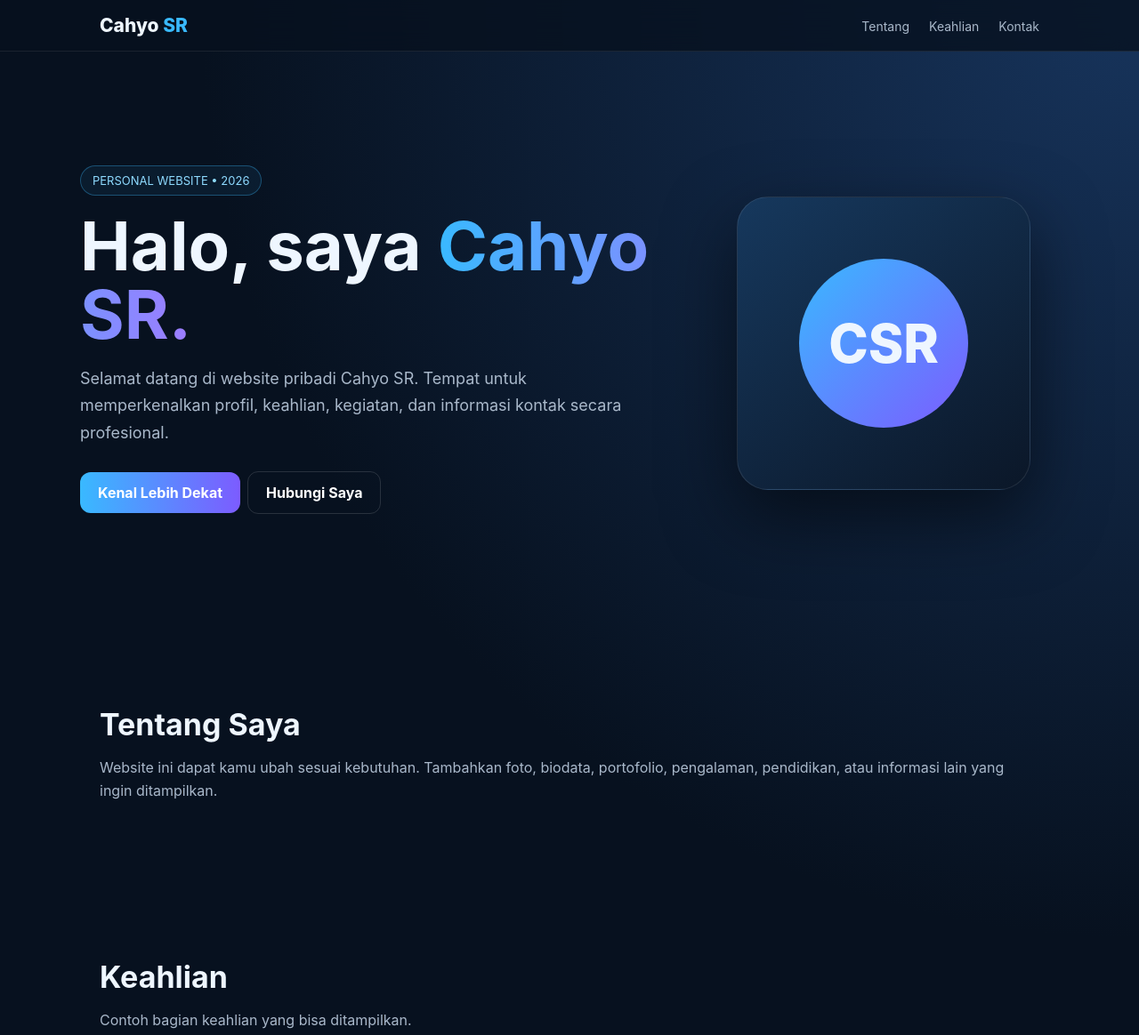
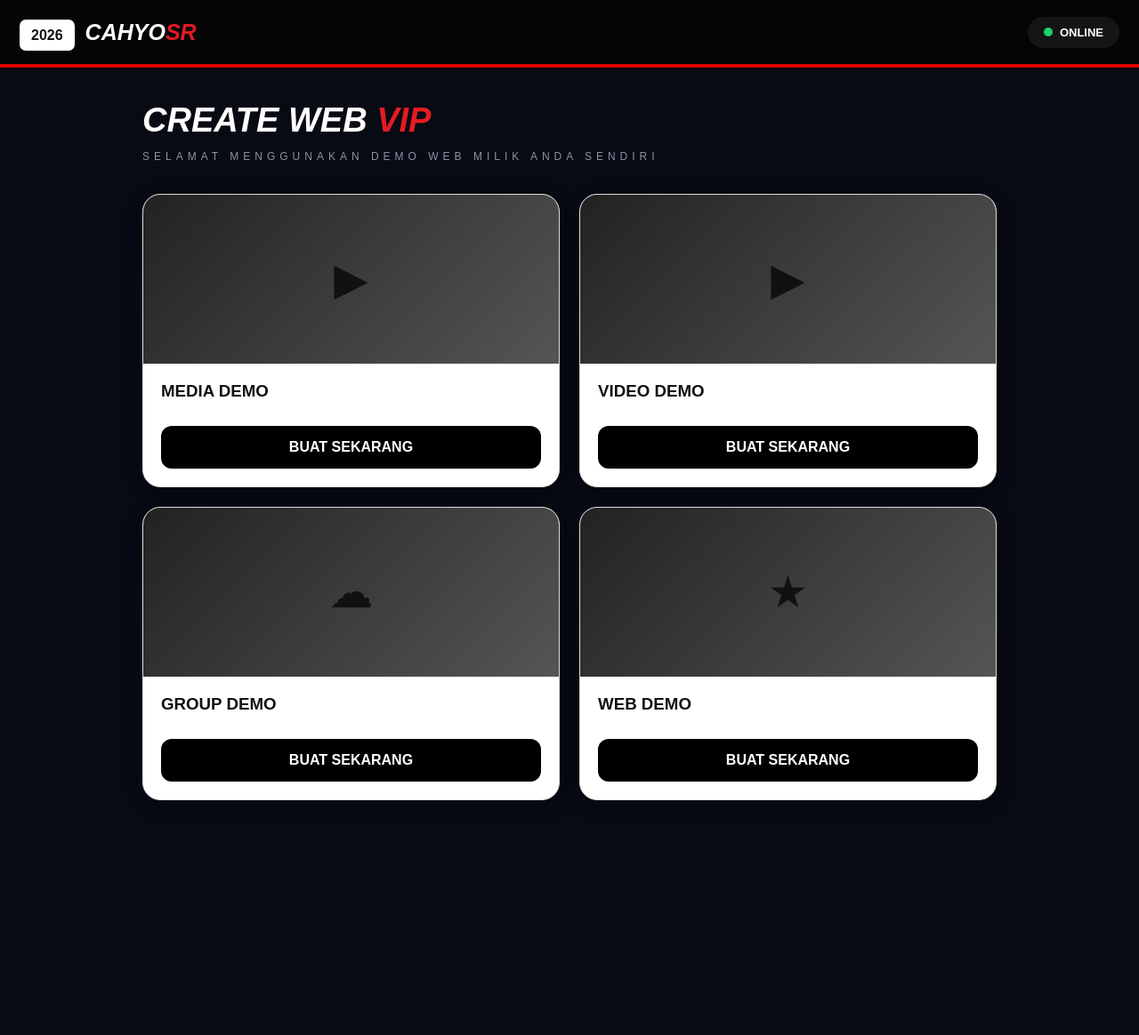
Before and after one commit to stokml30nenzz-droid/Cahyo-SR, a plain HTML site: page index.html in a window 1280 px wide. Shown: the top 1164 px of the page at 89% size. After the commit the page ends 938 px from the top, so only its background shows below. Drawn offline with Linux system fonts and the light colour scheme.

Commit message:
Add files via upload

```diff
--- a/index.html
+++ b/index.html
@@ -1,74 +1,9 @@
-<!doctype html>
-<html lang="id">
-<head>
-<meta charset="utf-8">
-<meta name="viewport" content="width=device-width,initial-scale=1">
-<title>Cahyo SR — Personal Website</title>
-<style>
-:root{--bg:#07111f;--card:#0e1c30;--text:#eef6ff;--muted:#a9b8ca;--accent:#39b9ff;--accent2:#7c5cff}
-*{box-sizing:border-box;scroll-behavior:smooth}
-body{margin:0;font-family:Inter,Arial,sans-serif;background:radial-gradient(circle at top right,#17345c 0,#07111f 45%);color:var(--text)}
-nav{position:sticky;top:0;z-index:5;background:#07111fcc;backdrop-filter:blur(14px);border-bottom:1px solid #ffffff14}
-.navin{max-width:1100px;margin:auto;padding:16px 22px;display:flex;justify-content:space-between;align-items:center}
-.logo{font-weight:800;font-size:21px}.logo span{color:var(--accent)}
-nav a{color:var(--muted);text-decoration:none;margin-left:22px;font-size:14px}
-nav a:hover{color:white}
-.hero{min-height:82vh;display:grid;place-items:center;padding:70px 22px}
-.hero-inner{max-width:1100px;width:100%;display:grid;grid-template-columns:1.25fr .75fr;gap:50px;align-items:center}
-.badge{display:inline-block;padding:8px 13px;border:1px solid #39b9ff55;background:#39b9ff12;border-radius:999px;color:#8edaff;font-size:13px}
-h1{font-size:clamp(42px,7vw,76px);line-height:1.02;margin:18px 0}
-h1 span{background:linear-gradient(90deg,#39b9ff,#9d7cff);-webkit-background-clip:text;color:transparent}
-.hero p{color:var(--muted);font-size:18px;line-height:1.7;max-width:650px}
-.buttons{margin-top:28px}.btn{display:inline-block;padding:13px 20px;border-radius:12px;text-decoration:none;font-weight:700;margin-right:8px;margin-bottom:8px}
-.primary{background:linear-gradient(90deg,var(--accent),var(--accent2));color:white}.secondary{border:1px solid #ffffff22;color:white}
-.profile{height:330px;width:330px;border-radius:35px;background:linear-gradient(145deg,#16385d,#0b1728);border:1px solid #ffffff18;display:grid;place-items:center;box-shadow:0 30px 80px #0008;margin:auto}
-.initial{width:190px;height:190px;border-radius:50%;display:grid;place-items:center;font-size:60px;font-weight:800;background:linear-gradient(135deg,#39b9ff,#7c5cff)}
-section{max-width:1100px;margin:auto;padding:80px 22px}.section-title{font-size:34px;margin:0 0 12px}.sub{color:var(--muted);line-height:1.6}
-.grid{display:grid;grid-template-columns:repeat(3,1fr);gap:18px;margin-top:30px}
-.card{background:linear-gradient(145deg,#0e1c30,#0a1627);border:1px solid #ffffff10;border-radius:20px;padding:25px;transition:.25s}
-.card:hover{transform:translateY(-5px);border-color:#39b9ff55}.icon{font-size:28px}.card h3{margin-bottom:8px}.card p{color:var(--muted);line-height:1.6}
-.contact{display:grid;grid-template-columns:1fr 1fr;gap:20px}.contact a{color:#8edaff;text-decoration:none}
-footer{text-align:center;padding:35px 20px;border-top:1px solid #ffffff10;color:#7f91a6}
-@media(max-width:760px){.hero-inner,.contact{grid-template-columns:1fr}.profile{width:250px;height:250px}.grid{grid-template-columns:1fr}nav a{margin-left:9px;font-size:12px}h1{font-size:48px}}
-</style>
-</head>
-<body>
-<nav><div class="navin"><div class="logo">Cahyo <span>SR</span></div>
-<div><a href="#tentang">Tentang</a><a href="#keahlian">Keahlian</a><a href="#kontak">Kontak</a></div></div></nav>
-
-<header class="hero">
-<div class="hero-inner">
-<div>
-<span class="badge">PERSONAL WEBSITE • 2026</span>
-<h1>Halo, saya <span>Cahyo SR.</span></h1>
-<p>Selamat datang di website pribadi Cahyo SR. Tempat untuk memperkenalkan profil, keahlian, kegiatan, dan informasi kontak secara profesional.</p>
-<div class="buttons"><a class="btn primary" href="#tentang">Kenal Lebih Dekat</a><a class="btn secondary" href="#kontak">Hubungi Saya</a></div>
-</div>
-<div class="profile"><div class="initial">CSR</div></div>
-</div>
-</header>
-
-<section id="tentang">
-<h2 class="section-title">Tentang Saya</h2>
-<p class="sub">Website ini dapat kamu ubah sesuai kebutuhan. Tambahkan foto, biodata, portofolio, pengalaman, pendidikan, atau informasi lain yang ingin ditampilkan.</p>
-</section>
-
-<section id="keahlian">
-<h2 class="section-title">Keahlian</h2><p class="sub">Contoh bagian keahlian yang bisa ditampilkan.</p>
-<div class="grid">
-<div class="card"><div class="icon">⚓</div><h3>Disiplin</h3><p>Terbiasa bekerja dengan tanggung jawab dan mengikuti prosedur.</p></div>
-<div class="card"><div class="icon">🧭</div><h3>Navigasi</h3><p>Contoh profil keterampilan dasar yang dapat disesuaikan dengan bidang kamu.</p></div>
-<div class="card"><div class="icon">🤝</div><h3>Kerja Tim</h3><p>Mampu bekerja sama dan berkomunikasi dengan anggota tim.</p></div>
-</div>
-</section>
-
-<section id="kontak">
-<h2 class="section-title">Kontak</h2>
-<div class="card contact">
-<div><h3>Hubungi Cahyo SR</h3><p class="sub">Ganti data di bawah dengan kontak asli kamu.</p></div>
-<div><p>📱 WhatsApp: <a href="https://wa.me/6285282657647" target="_blank">085282657647</a></p></div>
-</div>
-</section>
-<footer>© 2026 Cahyo SR — Personal Website</footer>
-</body>
-</html>
+<!doctype html><html lang="id"><head><meta charset="utf-8"><meta name="viewport" content="width=device-width,initial-scale=1"><title>Create Web Demo</title><link rel="stylesheet" href="style.css"></head><body>
+<header class="top"><div><span class="year">2026</span><span class="logo">CAHYO<span>SR</span></span></div><div class="online"><span class="dot"></span>ONLINE</div></header>
+<main class="wrap"><div class="title">CREATE WEB <span>VIP</span></div><div class="sub">SELAMAT MENGGUNAKAN DEMO WEB MILIK ANDA SENDIRI</div>
+<section class="grid">
+<div class="card"><div class="thumb">▶</div><div class="body"><h3>MEDIA DEMO</h3><a class="btn" href="success.html">BUAT SEKARANG</a></div></div>
+<div class="card"><div class="thumb">▶</div><div class="body"><h3>VIDEO DEMO</h3><a class="btn" href="success.html">BUAT SEKARANG</a></div></div>
+<div class="card"><div class="thumb">☁</div><div class="body"><h3>GROUP DEMO</h3><a class="btn" href="success.html">BUAT SEKARANG</a></div></div>
+<div class="card"><div class="thumb">★</div><div class="body"><h3>WEB DEMO</h3><a class="btn" href="success.html">BUAT SEKARANG</a></div></div>
+</section></main></body></html>
--- /dev/null
+++ b/style.css
@@ -0,0 +1,9 @@
+
+*{box-sizing:border-box}body{margin:0;font-family:Arial,Helvetica,sans-serif;background:#080a14;color:#fff}
+a{text-decoration:none;color:inherit}.top{height:76px;background:#050505;border-bottom:4px solid #e00000;display:flex;align-items:center;justify-content:space-between;padding:0 22px}
+.logo{font-size:25px;font-weight:900;font-style:italic}.logo span{color:#e31b23}.year{background:#fff;color:#111;padding:9px 13px;border-radius:7px;font-weight:800;margin-right:12px}.online{background:#151515;border-radius:22px;padding:10px 18px;font-weight:700;font-size:13px}.dot{display:inline-block;width:10px;height:10px;background:#16d66b;border-radius:50%;margin-right:8px}
+.wrap{max-width:1000px;margin:auto;padding:38px 20px}.title{font-size:38px;font-weight:900;font-style:italic}.title span{color:#e51b23}.sub{letter-spacing:5px;color:#8d93a4;font-size:12px;margin:12px 0 35px}
+.grid{display:grid;grid-template-columns:repeat(2,1fr);gap:22px}.card{background:#fff;color:#111;border-radius:20px;overflow:hidden;box-shadow:0 5px 20px #0005;border:1px solid #ddd}.thumb{height:190px;background:linear-gradient(135deg,#222,#555);display:flex;align-items:center;justify-content:center;font-size:50px}.tag{position:absolute;background:#ef171d;color:#fff;padding:7px 10px;font-size:11px;font-weight:800;border-radius:0 0 5px 0}.body{padding:20px}.body h3{margin:0 0 28px}.btn{display:block;background:#000;color:#fff;text-align:center;padding:15px;border-radius:12px;font-weight:800}
+.success{background:#f7f7f7;color:#111;min-height:100vh;padding:70px 18px}.box{max-width:550px;margin:auto;background:#fff;border-radius:30px;padding:45px 28px;box-shadow:0 8px 35px #0002;border-top:12px solid #f00}.check{width:85px;height:85px;border-radius:20px;background:#000;color:#e21b23;display:grid;place-items:center;font-size:45px;margin:auto}.brand{text-align:center;font-size:27px;font-weight:900;font-style:italic;margin-top:18px}.brand span{color:#e21b23}.muted{text-align:center;color:#999;font-size:12px}.label{color:#d51d23;font-weight:800;font-size:13px;margin-top:25px}.linkbox{background:#f5f5f5;border:1px solid #ddd;border-radius:16px;padding:16px;margin-top:8px;word-break:break-all}.redbtn,.blackbtn{border:0;width:100%;padding:17px;border-radius:15px;margin-top:16px;font-weight:800;font-size:15px}.redbtn{background:#f00;color:#fff}.blackbtn{background:#000;color:#fff}
+.panel{max-width:1000px;margin:auto;padding:30px 18px}.panelhead{background:#111522;border:1px solid #252a3a;border-radius:22px;padding:24px}.stats{display:grid;grid-template-columns:repeat(3,1fr);gap:15px;margin:20px 0}.stat,.nav,.setting{background:#111522;border:1px solid #252a3a;border-radius:20px;padding:22px}.stat{text-align:center}.stat b{display:block;font-size:28px;margin-top:10px}.navgrid{display:grid;grid-template-columns:repeat(3,1fr);gap:12px;margin-top:18px}.nav{cursor:pointer;text-align:center}.nav.active{background:linear-gradient(135deg,#5d45e9,#a52de8)}.setting{margin-top:20px}.setting input{width:100%;padding:16px;background:#080a14;border:1px solid #272b3b;border-radius:12px;color:#fff;margin:10px 0 18px}.save{width:100%;padding:16px;border:0;border-radius:13px;background:linear-gradient(90deg,#6356ed,#a82ce7);color:#fff;font-weight:800}
+@media(max-width:650px){.grid{grid-template-columns:1fr}.title{font-size:30px}.stats,.navgrid{grid-template-columns:repeat(2,1fr)}.top{padding:0 12px}}
```
Also changed, not shown: dashboard.html (added, +7 -0 lines), success.html (added, +4 -0 lines).
